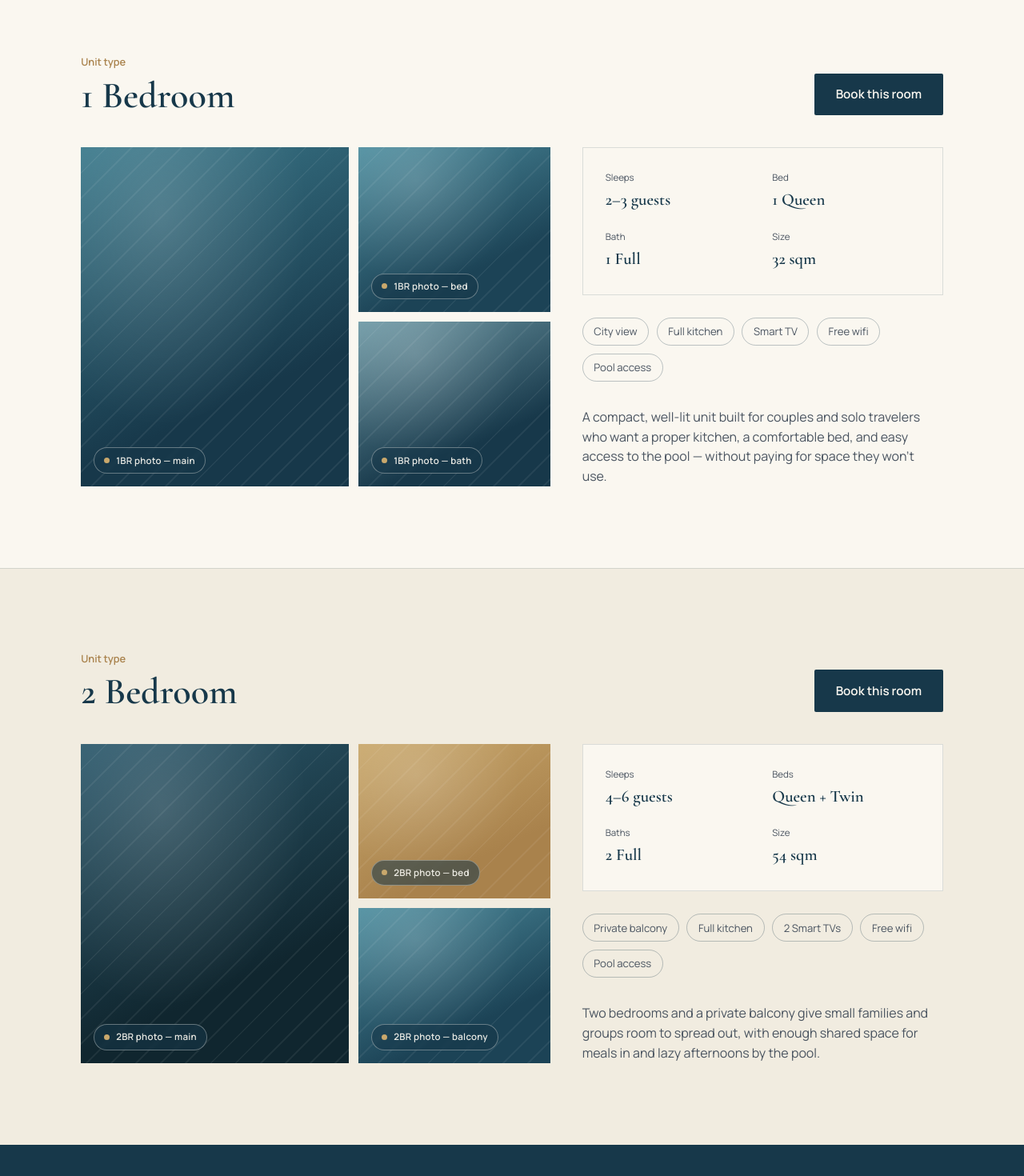
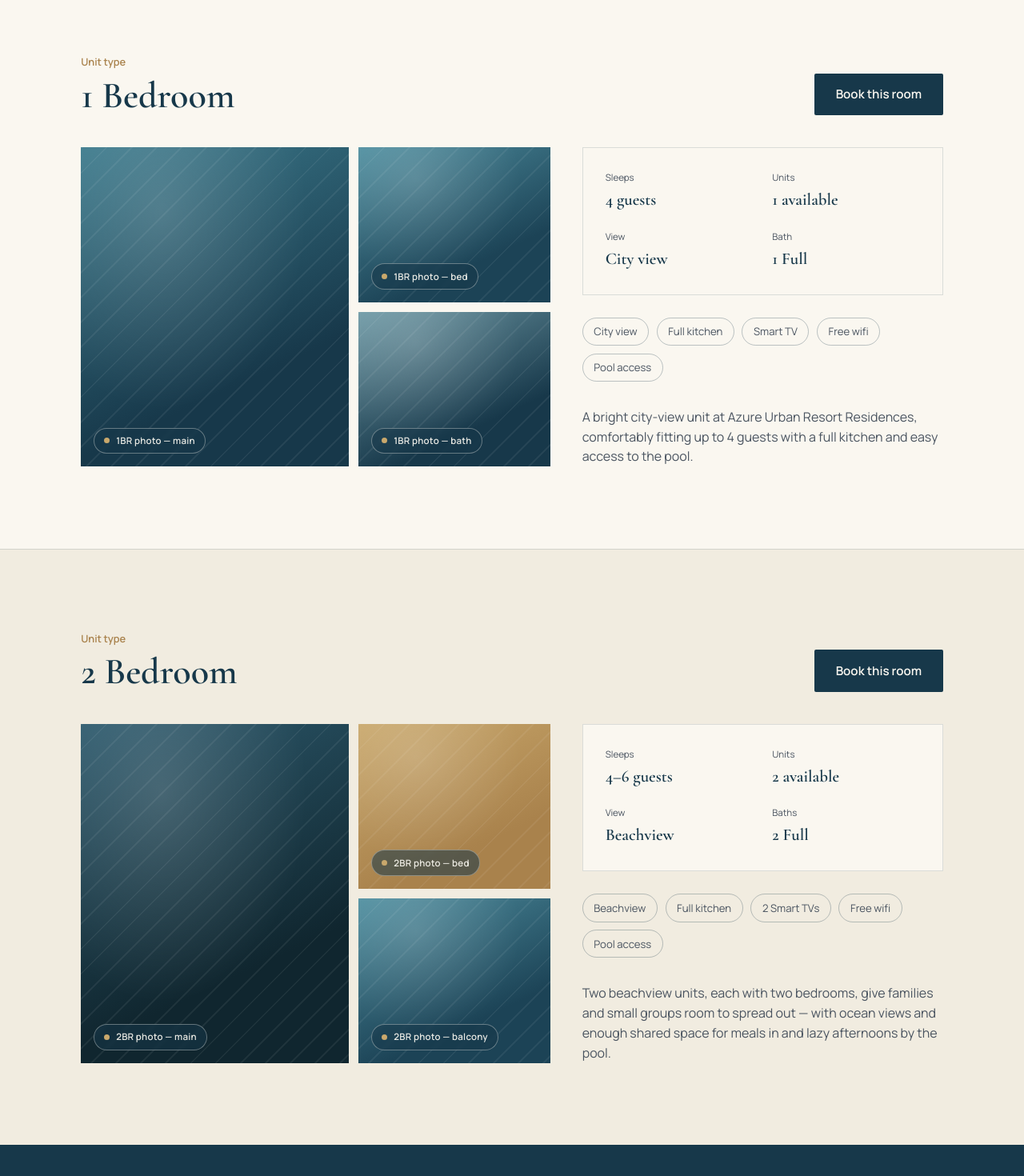
Before and after one commit to honeyliepatricio/azure-urban-resort-casa-vienna, a Next.js app: page / in a window 1280 px wide. Shown: the part 3425-4895 px from the top of the page at 80% size. Built offline with nearby package versions, Linux system fonts and the light colour scheme.

Commit message:
Update page.js

```diff
--- a/app/page.js
+++ b/app/page.js
@@ -15,14 +15,14 @@
     { label: "1BR photo — bath", variant: "v3" },
   ],
   specs: [
-    { label: "Sleeps", value: "2–3 guests" },
-    { label: "Bed", value: "1 Queen" },
+    { label: "Sleeps", value: "4 guests" },
+    { label: "Units", value: "1 available" },
+    { label: "View", value: "City view" },
     { label: "Bath", value: "1 Full" },
-    { label: "Size", value: "32 sqm" },
   ],
   tags: ["City view", "Full kitchen", "Smart TV", "Free wifi", "Pool access"],
   description:
-    "A compact, well-lit unit built for couples and solo travelers who want a proper kitchen, a comfortable bed, and easy access to the pool — without paying for space they won't use.",
+    "A bright city-view unit at Azure Urban Resort Residences, comfortably fitting up to 4 guests with a full kitchen and easy access to the pool.",
 };
 
 const TWO_BEDROOM = {
@@ -36,13 +36,13 @@
   ],
   specs: [
     { label: "Sleeps", value: "4–6 guests" },
-    { label: "Beds", value: "Queen + Twin" },
+    { label: "Units", value: "2 available" },
+    { label: "View", value: "Beachview" },
     { label: "Baths", value: "2 Full" },
-    { label: "Size", value: "54 sqm" },
   ],
-  tags: ["Private balcony", "Full kitchen", "2 Smart TVs", "Free wifi", "Pool access"],
+  tags: ["Beachview", "Full kitchen", "2 Smart TVs", "Free wifi", "Pool access"],
   description:
-    "Two bedrooms and a private balcony give small families and groups room to spread out, with enough shared space for meals in and lazy afternoons by the pool.",
+    "Two beachview units, each with two bedrooms, give families and small groups room to spread out — with ocean views and enough shared space for meals in and lazy afternoons by the pool.",
 };
 
 export default function HomePage() {
```
